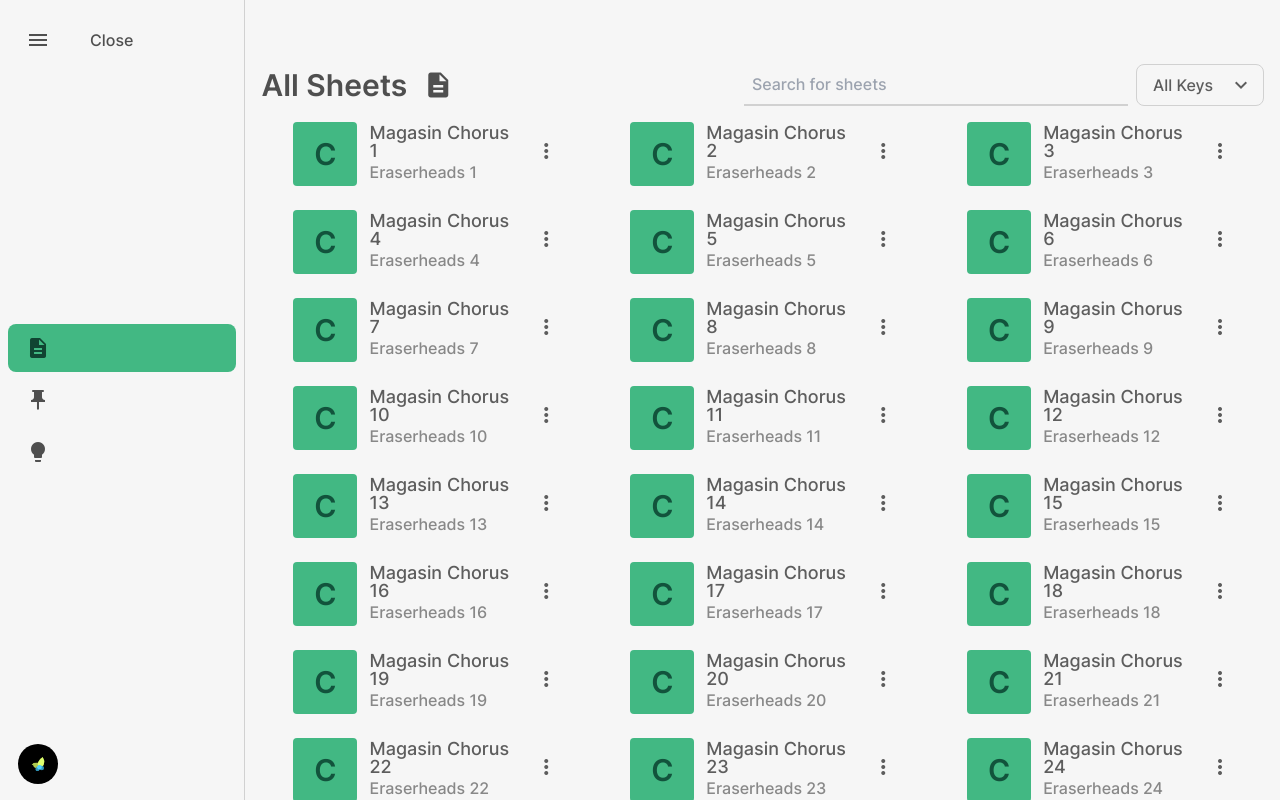
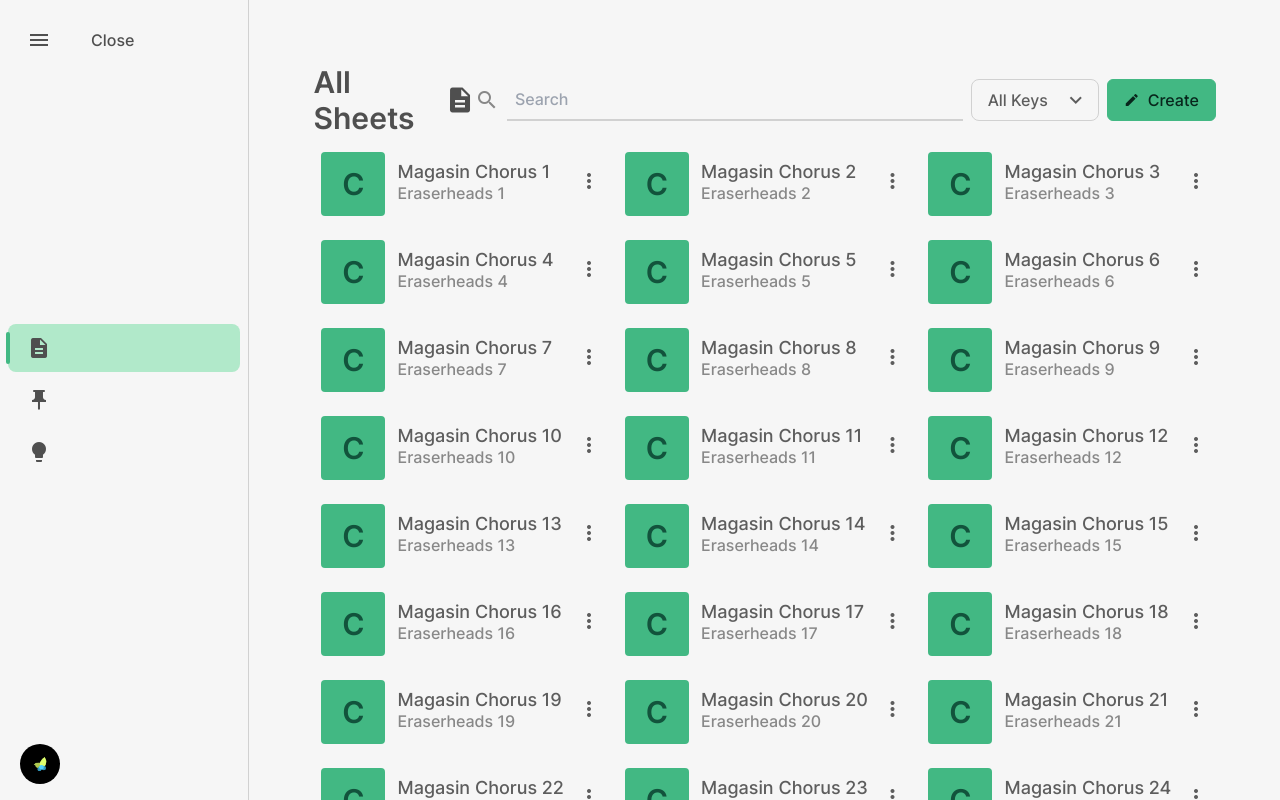
Before and after one commit to Cramzzzberry/qotes, a Vue app: page /home in a window 1280 px wide. Built offline with nearby package versions, Linux system fonts and the light colour scheme.

Commit message:
redesigned active nav points in sidebar, added transitions between components and transitions

```diff
--- a/src/App.vue
+++ b/src/App.vue
@@ -1,3 +1,18 @@
 <template>
-  <router-view />
+  <router-view v-slot="{ Component }">
+    <transition name="fade-scale" mode="out-in">
+      <component :is="Component"/>
+    </transition>
+  </router-view>
 </template>
+
+<style scoped>
+.fade-scale-enter-from, .fade-scale-leave-to {
+  opacity: 0;
+  transform: scale(99.25%);
+}
+
+.fade-scale-enter-active, .fade-scale-leave-active {
+  transition: opacity 100ms ease-in-out, transform 150ms ease-in-out;
+}
+</style>
--- a/src/components/pages/HomePage.vue
+++ b/src/components/pages/HomePage.vue
@@ -9,8 +9,19 @@
 
 <template>
   <TheSidebar v-slot="slotProps">
-    <component :is="tabs[slotProps.index]"/>
+    <Transition name="fade-y" mode="out-in">
+      <component :is="tabs[slotProps.index]"/>
+    </Transition>
   </TheSidebar>
 </template>
 
-<style scoped></style>
+<style scoped>
+.fade-y-enter-from, .fade-y-leave-to {
+  opacity: 0;
+  transform: translateY(8px);
+}
+
+.fade-y-enter-active, .fade-y-leave-active {
+  transition: opacity 100ms ease-in-out, transform 150ms ease-in-out;
+}
+</style>
--- a/src/components/tabs/AllSheetsTab.vue
+++ b/src/components/tabs/AllSheetsTab.vue
@@ -1,11 +1,12 @@
 <script setup>
 import { ref } from 'vue'
+
 const keys = ['All Keys', 'C', 'C#', 'D', 'Eb', 'E', 'F', 'F#', 'G', 'G#', 'A', 'Bb', 'B']
 const keyLabel = ref('All Keys')
 </script>
 
 <template>
-  <div class="h-screen w-full overflow-y-auto px-4 pb-2">
+  <div class="h-screen grow overflow-y-auto px-16 pb-2">
     <div
       class="sticky top-0 mt-12 flex flex-row items-center justify-between bg-cod-gray-50 pb-2 pt-4"
     >
@@ -13,13 +14,18 @@
         All Sheets
         <span class="material-icons text-3xl"> description </span>
       </div>
-      <div class="flex flex-row gap-2">
+      <div class="flex basis-[880px] flex-row items-center gap-2">
+        <span class="material-icons text-2xl text-cod-gray-400"> search </span>
         <input
           type="text"
-          placeholder="Search for sheets"
-          class="w-96 border-b-2 border-b-cod-gray-200 bg-transparent px-2 outline-none transition-colors duration-100 ease-in-out focus:border-b-ocean-green-400"
+          placeholder="Search"
+          class="grow border-b-2 border-b-cod-gray-200 bg-transparent p-2 outline-none transition-colors duration-100 ease-in-out focus:border-b-ocean-green-400"
         />
         <VDropdownList v-model:label="keyLabel" :list="keys" class="w-32" />
+        <VButton class="border border-ocean-green-400">
+          <span class="material-icons text-base"> create </span>
+          <span class="pl-2">Create</span>
+        </VButton>
       </div>
     </div>
     <div class="grid grid-cols-3 gap-2">
--- a/src/components/tabs/ImportantSheetsTab.vue
+++ b/src/components/tabs/ImportantSheetsTab.vue
@@ -5,7 +5,7 @@
 </script>
 
 <template>
-  <div class="h-screen w-full overflow-y-auto px-48 pb-2">
+  <div class="h-screen grow overflow-y-auto px-16 pb-2">
     <div
       class="sticky top-0 mt-12 flex flex-row items-center justify-between bg-cod-gray-50 pb-2 pt-4"
     >
@@ -13,20 +13,25 @@
         Important
         <span class="material-icons text-3xl"> lightbulb </span>
       </div>
-      <div class="flex flex-row gap-2">
+      <div class="flex basis-[880px] flex-row items-center gap-2">
+        <span class="material-icons text-2xl text-cod-gray-400"> search </span>
         <input
           type="text"
-          placeholder="Search for sheets"
-          class="w-96 border-b-2 border-b-cod-gray-200 bg-transparent px-2 outline-none transition-colors duration-100 ease-in-out focus:border-b-ocean-green-400"
+          placeholder="Search"
+          class="grow border-b-2 border-b-cod-gray-200 bg-transparent p-2 outline-none transition-colors duration-100 ease-in-out focus:border-b-ocean-green-400"
         />
         <VDropdownList v-model:label="keyLabel" :list="keys" class="w-32" />
+        <VButton class="border border-ocean-green-400">
+          <span class="material-icons text-base"> create </span>
+          <span class="pl-2">Create</span>
+        </VButton>
       </div>
     </div>
-    <div class="grid grid-cols-3 gap-1">
+    <div class="grid grid-cols-3 gap-2">
       <VFileItem
         v-for="n in 7"
         :key="n"
-        :songTitle="`Ang Huling El Bimbo ver ${n}`"
+        :songTitle="`Magasin Chorus ${n}`"
         :songWritter="`Eraserheads ${n}`"
         musicKey="C"
         url="/edit/1"
--- a/src/components/tabs/PinnedSheetsTab.vue
+++ b/src/components/tabs/PinnedSheetsTab.vue
@@ -5,7 +5,7 @@
 </script>
 
 <template>
-  <div class="h-screen w-full overflow-y-auto px-48 pb-2">
+  <div class="h-screen grow overflow-y-auto px-16 pb-2">
     <div
       class="sticky top-0 mt-12 flex flex-row items-center justify-between bg-cod-gray-50 pb-2 pt-4"
     >
@@ -13,20 +13,25 @@
         Pinned
         <span class="material-icons text-3xl"> push_pin </span>
       </div>
-      <div class="flex flex-row gap-2">
+      <div class="flex basis-[880px] flex-row items-center gap-2">
+        <span class="material-icons text-2xl text-cod-gray-400"> search </span>
         <input
           type="text"
-          placeholder="Search for sheets"
-          class="w-96 border-b-2 border-b-cod-gray-200 bg-transparent px-2 outline-none transition-colors duration-100 ease-in-out focus:border-b-ocean-green-400"
+          placeholder="Search"
+          class="grow border-b-2 border-b-cod-gray-200 bg-transparent p-2 outline-none transition-colors duration-100 ease-in-out focus:border-b-ocean-green-400"
         />
         <VDropdownList v-model:label="keyLabel" :list="keys" class="w-32" />
+        <VButton class="border border-ocean-green-400">
+          <span class="material-icons text-base"> create </span>
+          <span class="pl-2">Create</span>
+        </VButton>
       </div>
     </div>
-    <div class="grid grid-cols-3 gap-1">
+    <div class="grid grid-cols-3 gap-2">
       <VFileItem
-        v-for="n in 4"
+        v-for="n in 5"
         :key="n"
-        :songTitle="`Ang Huling El Bimbo ver ${n}`"
+        :songTitle="`Magasin Chorus ${n}`"
         :songWritter="`Eraserheads ${n}`"
         musicKey="C"
         url="/edit/1"
--- a/src/components/ui/TheSidebar.vue
+++ b/src/components/ui/TheSidebar.vue
@@ -62,7 +62,7 @@
       <!-- profile section -->
       <div class="flex basis-1/3 items-end">
         <button
-          class="flex w-full select-none flex-row items-center px-[10px] transition-all duration-300 ease-in-out"
+          class="flex w-full select-none flex-row items-center px-[12px] transition-all duration-300 ease-in-out"
           :class="[sidebarToggle ? 'gap-4' : 'gap-10']"
         >
           <div class="h-10 w-10 shrink-0 overflow-clip rounded-full bg-ocean-green-400">
@@ -85,11 +85,15 @@
 
 <style scoped>
 .nav-points {
-  @apply flex w-full select-none flex-row items-center whitespace-nowrap rounded-xl px-[18px] py-2 transition-[gap] duration-300 ease-in-out hover:bg-cod-gray-200;
+  @apply relative flex w-full select-none flex-row items-center whitespace-nowrap rounded-xl px-[19px] py-2 transition-[gap] duration-300 ease-in-out hover:bg-cod-gray-100;
 }
 
 .nav-points.active {
-  @apply bg-ocean-green-400 text-ocean-green-900;
+  @apply bg-ocean-green-200;
+}
+
+.nav-points.active::before {
+  @apply absolute -left-[2px] bottom-2 right-[calc(100%-2px)] top-2 rounded-full bg-ocean-green-400 content-[''];
 }
 
 .nav-points > .material-icons {
--- a/src/components/ui/VButton.vue
+++ b/src/components/ui/VButton.vue
@@ -2,8 +2,14 @@
 
 <template>
   <button
-    class="rounded-sm border-none bg-ocean-green-400 px-4 py-3 text-base text-ocean-green-950 transition-colors duration-100 hover:bg-ocean-green-500"
+    class="inline-grid items-center rounded-lg bg-ocean-green-400 px-4 py-2 text-base text-ocean-green-950 transition-colors duration-100 hover:bg-ocean-green-500"
   >
     <slot />
   </button>
 </template>
+
+<style scoped>
+button {
+  grid-template-columns: max-content auto max-content;
+}
+</style>
--- a/src/components/ui/VDropdownList.vue
+++ b/src/components/ui/VDropdownList.vue
@@ -19,7 +19,7 @@
     </button>
     <ul
       tabindex="0"
-      class="dropdown-content invisible absolute top-[calc(100%+8px)] z-10 flex w-full flex-col gap-1 overflow-y-auto rounded-xl border bg-cod-gray-50 p-1 opacity-0 drop-shadow-lg transition-all duration-75 ease-in-out"
+      class="dropdown-content invisible absolute top-[calc(100%+8px)] z-10 flex w-full flex-col gap-1 overflow-y-auto rounded-xl border bg-cod-gray-50 p-2 opacity-0 drop-shadow-lg transition-all duration-75 ease-in-out"
     >
       <!-- dropdown content -->
       <li v-for="item in list" :key="item" class="w-full">
--- a/src/components/ui/VFileItem.vue
+++ b/src/components/ui/VFileItem.vue
@@ -10,7 +10,7 @@
 <template>
   <router-link
     :to="url"
-    class="inline-grid h-fit items-center gap-1 rounded-xl px-8 py-2 text-cod-gray-600 transition-colors duration-100 ease-in-out hover:bg-cod-gray-100 hover:text-cod-gray-900"
+    class="inline-grid h-fit items-center gap-1 rounded-xl p-2 text-cod-gray-600 transition-colors duration-100 ease-in-out hover:bg-cod-gray-100 hover:text-cod-gray-900"
   >
     <div
       class="flex h-16 w-16 items-center justify-center rounded-md bg-ocean-green-400 text-3xl font-semibold text-ocean-green-800"
```
